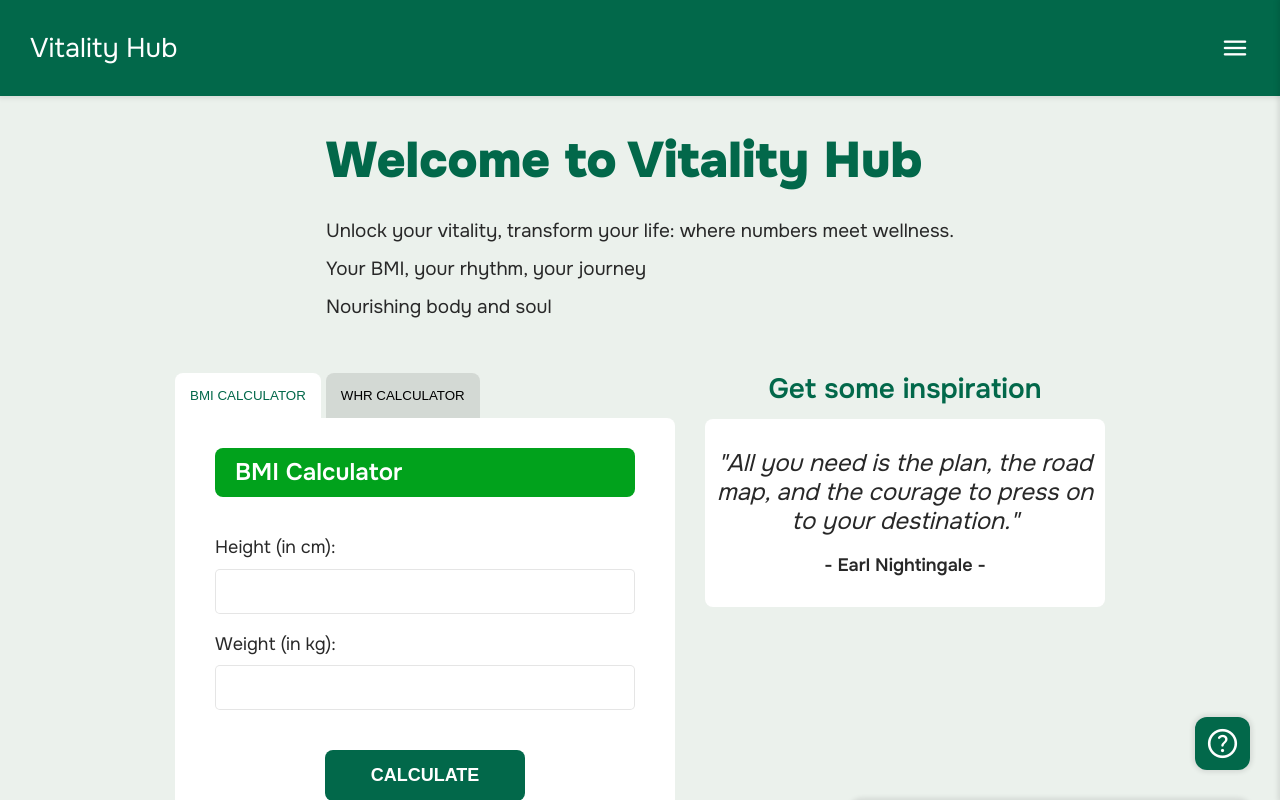
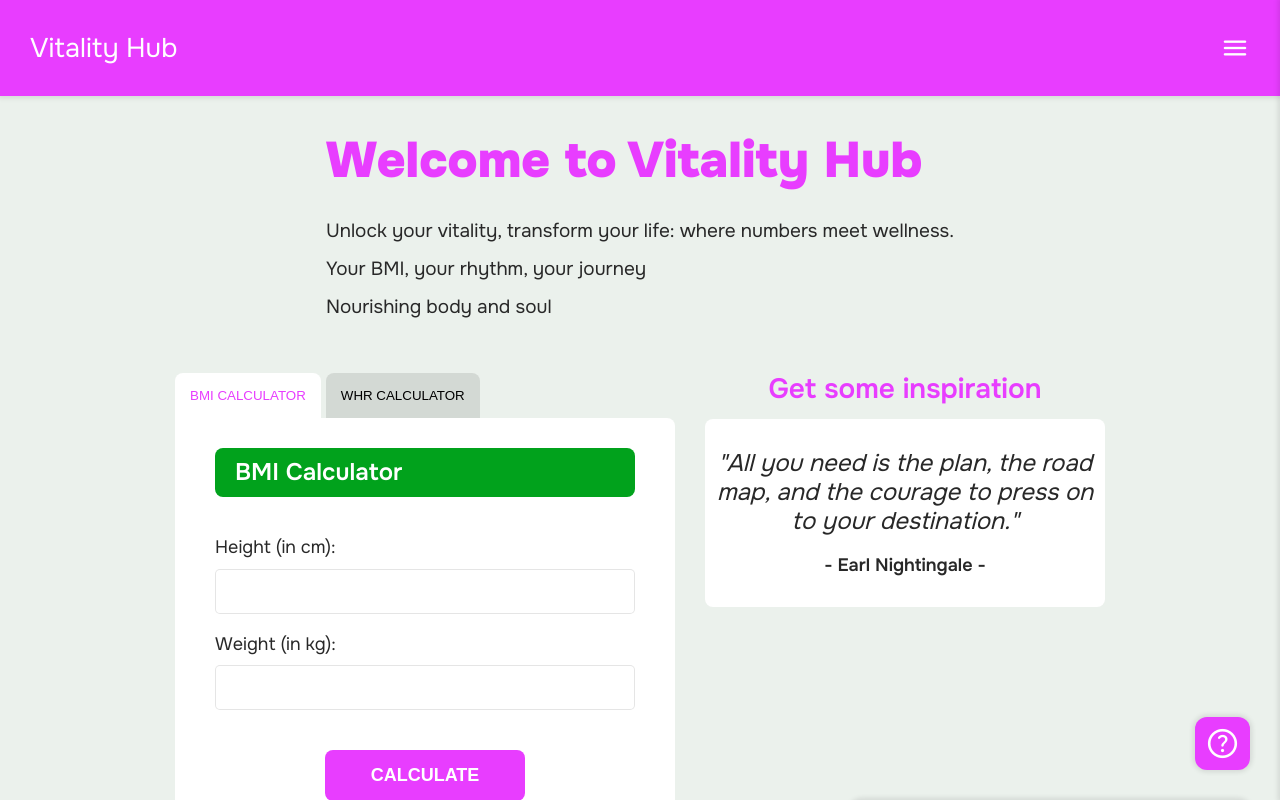
Before and after one commit to Rosalina1309/Vitality-Hub, a Next.js app in the folder client/: page / in a window 1280 px wide. Shown: the top 800 px of the page. Built offline with nearby package versions, Linux system fonts and the light colour scheme; no server answers.

Commit message:
update README & change color for testing purpose

```diff
--- a/client/src/styles/globals.css
+++ b/client/src/styles/globals.css
@@ -18,7 +18,7 @@
   --secondaryColor: #fff;
   --backdrop: rgba(0,0,0, 0.3);
   --shadow: 0 0 5px 2px rgba(0,0,0,0.1);
-  --accentColor: #02684a;;
+  --accentColor: #e83dff;;
   --border: rgba(0,0,0,0.1);
   --lightBorder: rgba(255,255,255,.2);
   --placeholder: #a1a1a1;
```
Also changed, not shown: 1 other file (tests, documents, lock files or other folders).
